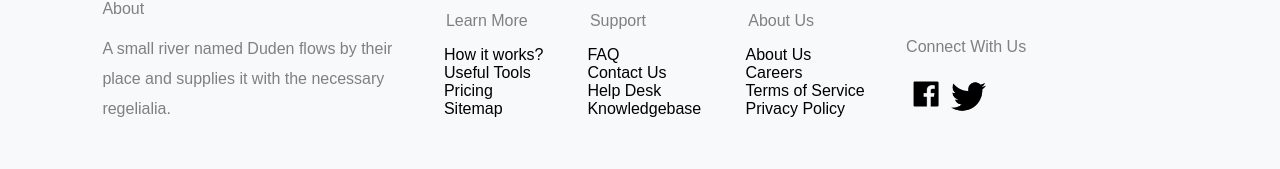
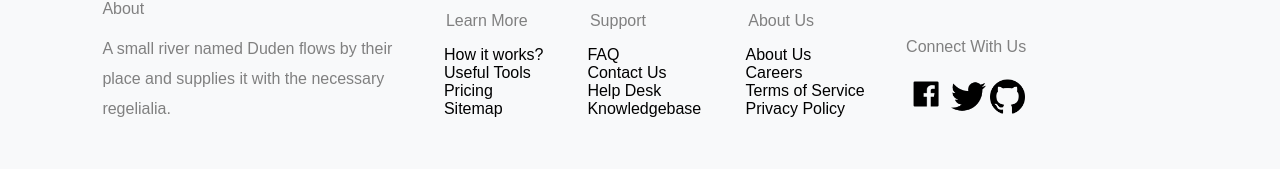
Before and after one commit to Zobia-hub/css-12, a plain HTML site: page index.html in a window 1280 px wide. Shown: the part 5046-5215 px from the top of the page. Drawn offline with Linux system fonts and the light colour scheme.

Commit message:
Update index.html

```diff
--- a/index.html
+++ b/index.html
@@ -145,6 +145,8 @@
                <div>
                <a href="https://www.facebook.com/profile.php?id=61553222710778"><img src="10th Assignment Web & App (CSS) Image 24.png" alt="" class="Footer-Div-5-Images Footer-image-1"></a>
                <a href="#"><img src="10th Assignment Web & App (CSS) Image 25.png" alt="" class="Footer-Div-5-Images Footer-image-2"></a>
+               <a href="https://github.com/Zobia-hub" target="_blank"><img src="10th Assignment Web & App (CSS) Image 26.png" alt="" class="Footer-Div-5-Images Footer-image-2"></a>
+
           </div>
           </div>
      </div>
```
